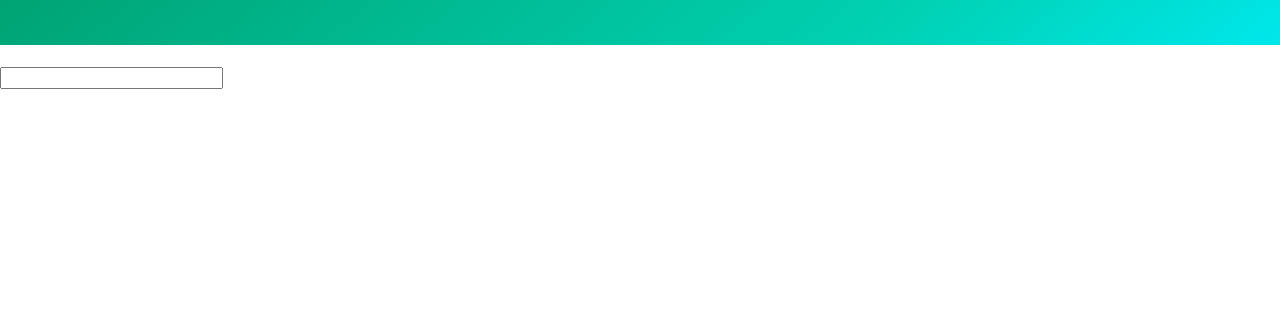
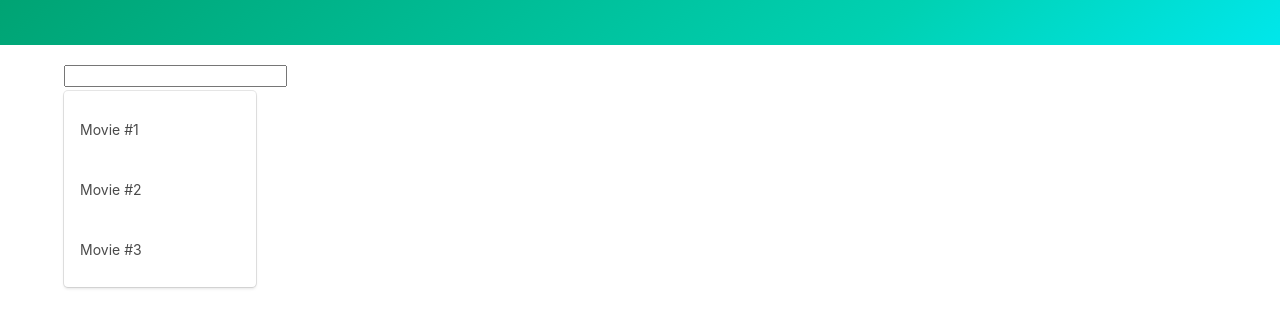
Before and after one commit to lingsangt/project-javascript-movies, a plain HTML site: page index.html in a window 1280 px wide. Shown: the part 87-414 px from the top of the page. Drawn offline with nearby package versions, Linux system fonts and the light colour scheme.

Commit message:
open a menu

```diff
--- a/index.html
+++ b/index.html
@@ -1,17 +1,13 @@
 <!DOCTYPE html>
 <html>
+
 <head>
   <script src="https://cdnjs.cloudflare.com/ajax/libs/axios/0.19.0/axios.min.js"></script>
-    <link
-      rel="stylesheet"
-      href="https://cdnjs.cloudflare.com/ajax/libs/font-awesome/5.11.2/css/all.css"
-    />
-    <link
-      rel="stylesheet"
-      href="https://cdnjs.cloudflare.com/ajax/libs/bulma/0.7.5/css/bulma.css"
-    />
+  <link rel="stylesheet" href="https://cdnjs.cloudflare.com/ajax/libs/font-awesome/5.11.2/css/all.css" />
+  <link rel="stylesheet" href="https://cdnjs.cloudflare.com/ajax/libs/bulma/0.7.5/css/bulma.css" />
   <link rel="stylesheet" href="style.css" />
 </head>
+
 <body>
   <section class="hero is-primary is-bold">
     <div class="hero-body">
@@ -25,10 +21,21 @@
       </div>
     </div>
   </section>
-    <div class="container"></div>
+  <div class="container">
+    <div class="dropdown is-active">
       <input />
+      <div class="dropdown-menu">
+        <div class="dropdown-content">
+          <a class="dropdown-item">Movie #1</a>
+          <a class="dropdown-item">Movie #2</a>
+          <a class="dropdown-item">Movie #3</a>
+        </div>
+      </div>
+    </div>
     <div id="target"></div>
+  </div>
   <script src="utils.js"></script>
   <script src="index.js"></script>
 </body>
+
 </html>
--- a/index.js
+++ b/index.js
@@ -31,3 +31,7 @@ const onInput =  async event => {
 };
 
 input.addEventListener ('input', debounce (onInput, 500));
+
+/*
+bulma.io/documentation/components/dropdown/
+*/
```
Lines whose indentation alone changed are shown as unchanged.
